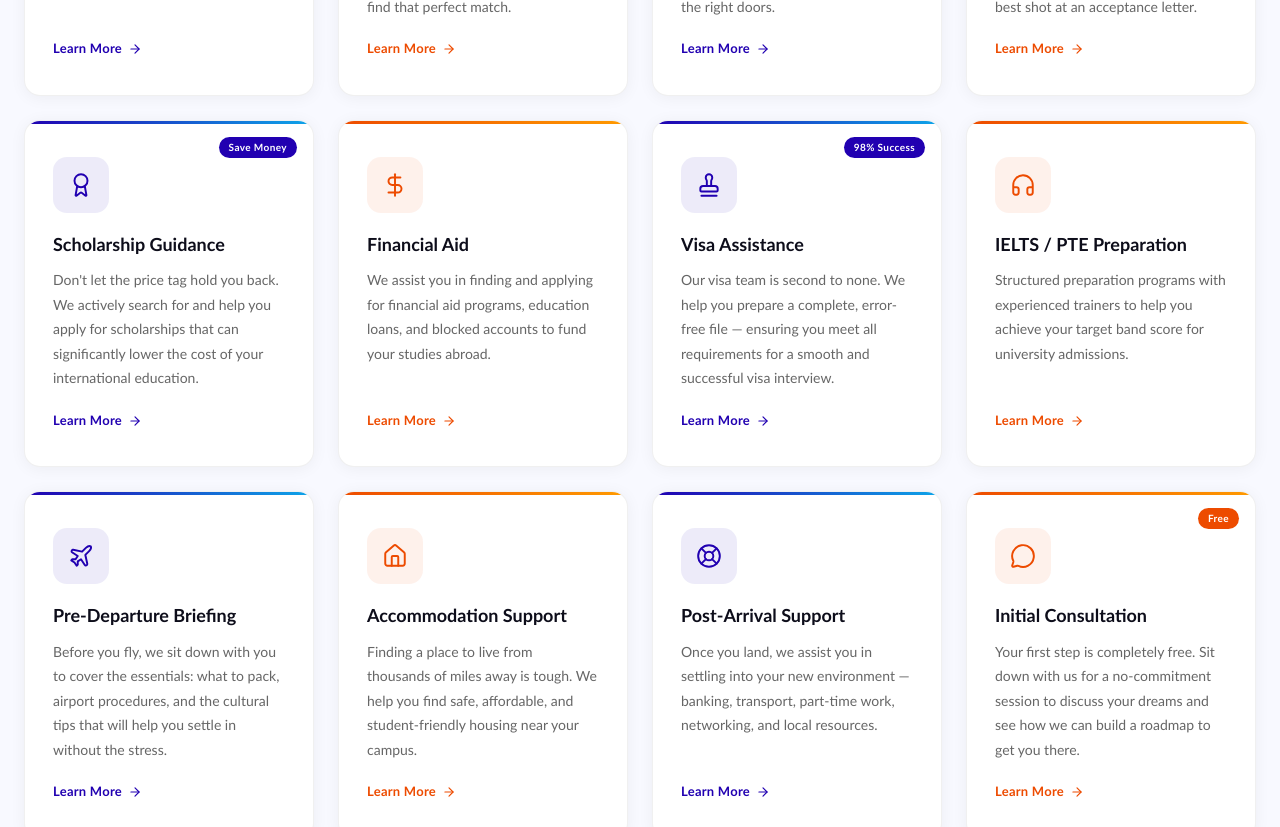
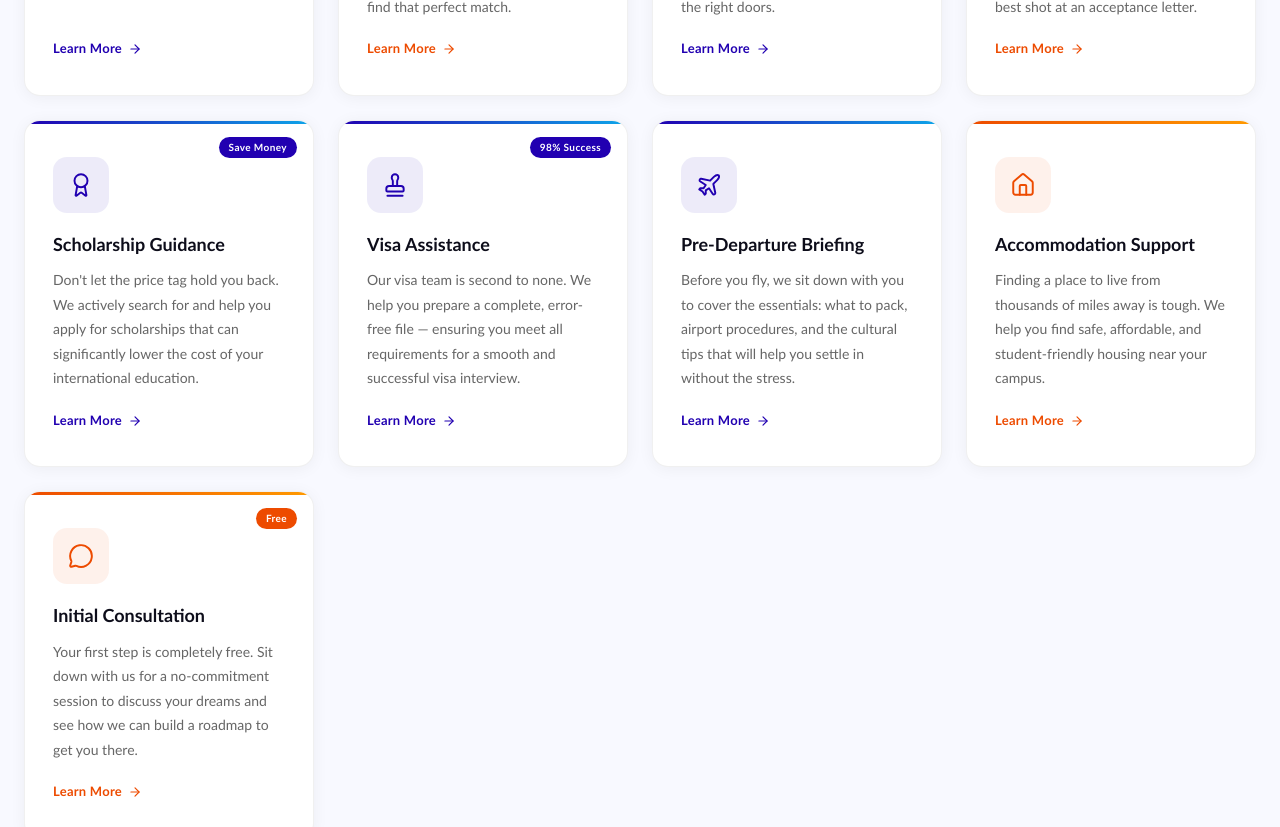
Before and after one commit to Humza570/edx-website, a Next.js app: page / in a window 1280 px wide. Shown: the part 2660-3487 px from the top of the page. Built offline with nearby package versions, Linux system fonts and the light colour scheme.

Commit message:
Remove Services

```diff
--- a/app/data/services.js
+++ b/app/data/services.js
@@ -138,31 +138,6 @@ export const services = [
     },
   },
   {
-    icon: DollarSign,
-    title: "Financial Aid",
-    slug: "financial-aid",
-    color: "#ED4B00",
-    badge: null,
-    desc: "We assist you in finding and applying for financial aid programs, education loans, and blocked accounts to fund your studies abroad.",
-    detail: {
-      tagline: "Plan your finances for a stress-free study abroad.",
-      intro: "Funding your education abroad requires careful planning. At EdX Consultants, we help you explore every available financial option — from education loans to blocked accounts — so money is never a barrier to your dreams.",
-      whatWeOffer: [
-        "Education loan guidance",
-        "Blocked account setup assistance (Germany)",
-        "Financial aid program identification",
-        "Budget planning for living expenses abroad",
-        "Scholarship and grant combination strategy",
-      ],
-      howItWorks: [
-        { step: "01", title: "Financial Assessment", desc: "We understand your financial situation and study budget." },
-        { step: "02", title: "Options Research", desc: "We identify loans, aid programs, and funding sources." },
-        { step: "03", title: "Application Assistance", desc: "We help you apply for the best financial options." },
-        { step: "04", title: "Planning Support", desc: "We help you plan expenses for your entire study period." },
-      ],
-    },
-  },
-  {
     icon: Stamp,
     title: "Visa Assistance",
     slug: "visa-assistance",
@@ -185,32 +160,6 @@ export const services = [
         { step: "02", title: "Financial Verification", desc: "We ensure your financial proof meets embassy standards." },
         { step: "03", title: "Visa Application", desc: "We assist in completing and submitting your visa application." },
         { step: "04", title: "Interview Preparation", desc: "We train you for the visa interview process." },
-      ],
-    },
-  },
-  {
-    icon: Headphones,
-    title: "IELTS / PTE Preparation",
-    slug: "ielts-pte-preparation",
-    color: "#ED4B00",
-    badge: null,
-    desc: "Structured preparation programs with experienced trainers to help you achieve your target band score for university admissions.",
-    detail: {
-      tagline: "Achieve the score your university requires.",
-      intro: "A strong IELTS or PTE score is essential for admission to universities in the UK, Australia, Canada, and beyond. Our structured preparation programs are designed to help you reach your target band score efficiently.\n\nOur experienced trainers focus on all four skills — listening, reading, writing, and speaking — with mock tests and personalized feedback.",
-      whatWeOffer: [
-        "Comprehensive IELTS and PTE training",
-        "Module-wise coaching (Reading, Writing, Listening, Speaking)",
-        "Mock tests and score analysis",
-        "Personalized feedback and improvement plans",
-        "Study materials and practice resources",
-        "Exam registration guidance",
-      ],
-      howItWorks: [
-        { step: "01", title: "Level Assessment", desc: "We assess your current English proficiency level." },
-        { step: "02", title: "Customized Plan", desc: "We design a study plan based on your target score and timeline." },
-        { step: "03", title: "Intensive Training", desc: "Module-wise coaching with practice tests and feedback." },
-        { step: "04", title: "Mock Exam", desc: "Full-length mock tests to simulate real exam conditions." },
       ],
     },
   },
@@ -261,32 +210,6 @@ export const services = [
         { step: "02", title: "Budget Planning", desc: "We identify options within your budget." },
         { step: "03", title: "Shortlisting", desc: "We shortlist the best available options for your needs." },
         { step: "04", title: "Booking Support", desc: "We guide you through the booking and confirmation process." },
-      ],
-    },
-  },
-  {
-    icon: LifeBuoy,
-    title: "Post-Arrival Support",
-    slug: "post-arrival-support",
-    color: "#2100B1",
-    badge: null,
-    desc: "Once you land, we assist you in settling into your new environment — banking, transport, part-time work, networking, and local resources.",
-    detail: {
-      tagline: "We're with you even after you land.",
-      intro: "Our support doesn't end when you board your flight. After you arrive at your destination, our team is available to help you navigate your new environment and get settled as quickly as possible.",
-      whatWeOffer: [
-        "Local banking setup guidance",
-        "Public transport orientation",
-        "Part-time work permit information",
-        "Networking and community support",
-        "Local resource and services guidance",
-        "Ongoing counselor availability",
-      ],
-      howItWorks: [
-        { step: "01", title: "Arrival Check-in", desc: "We confirm your safe arrival and immediate next steps." },
-        { step: "02", title: "Banking & Admin", desc: "We guide you through setting up a bank account and local admin." },
-        { step: "03", title: "Campus Orientation", desc: "We help you understand your university and local area." },
-        { step: "04", title: "Ongoing Support", desc: "We remain available for any questions throughout your studies." },
       ],
     },
   },
```
